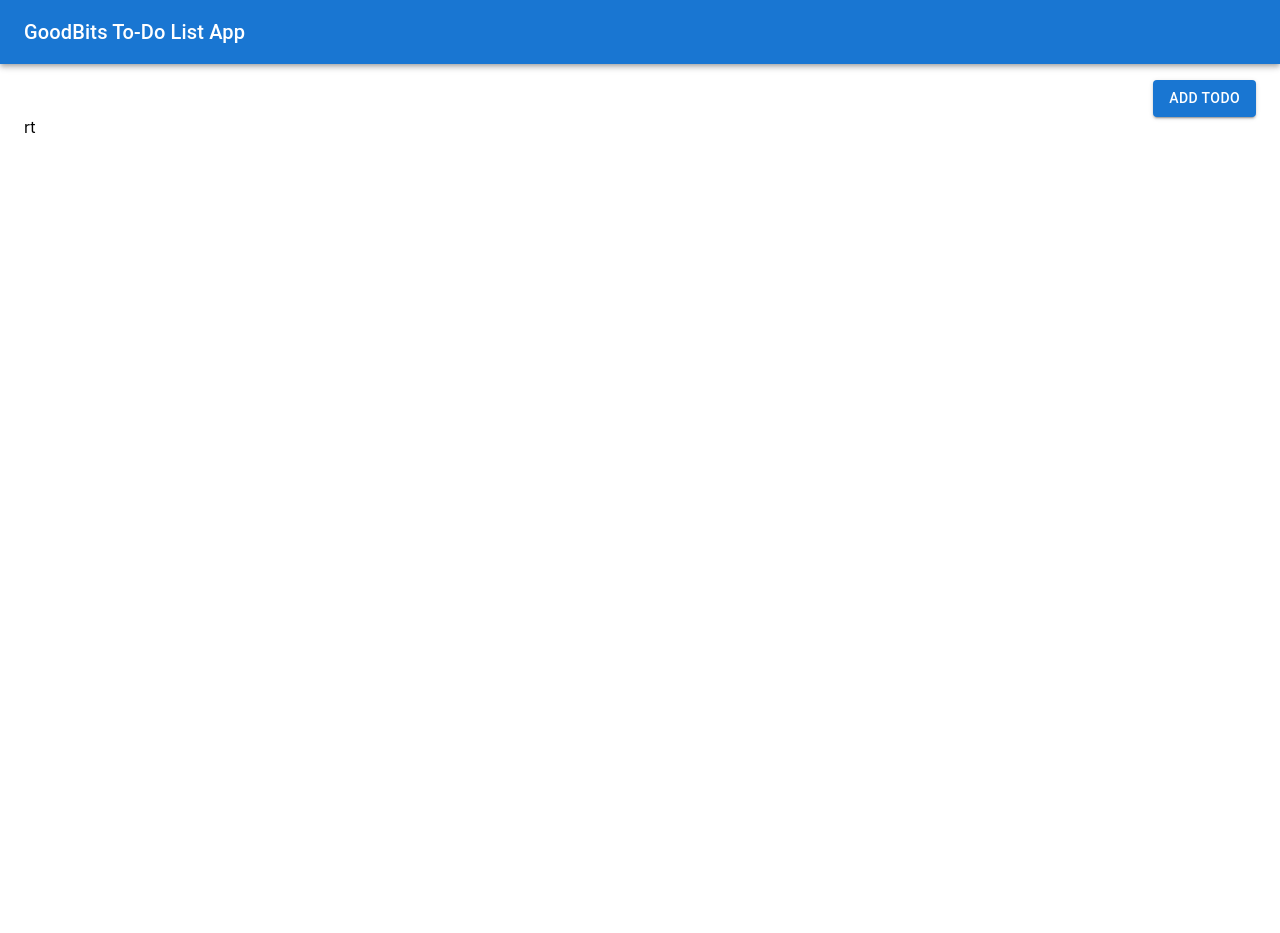
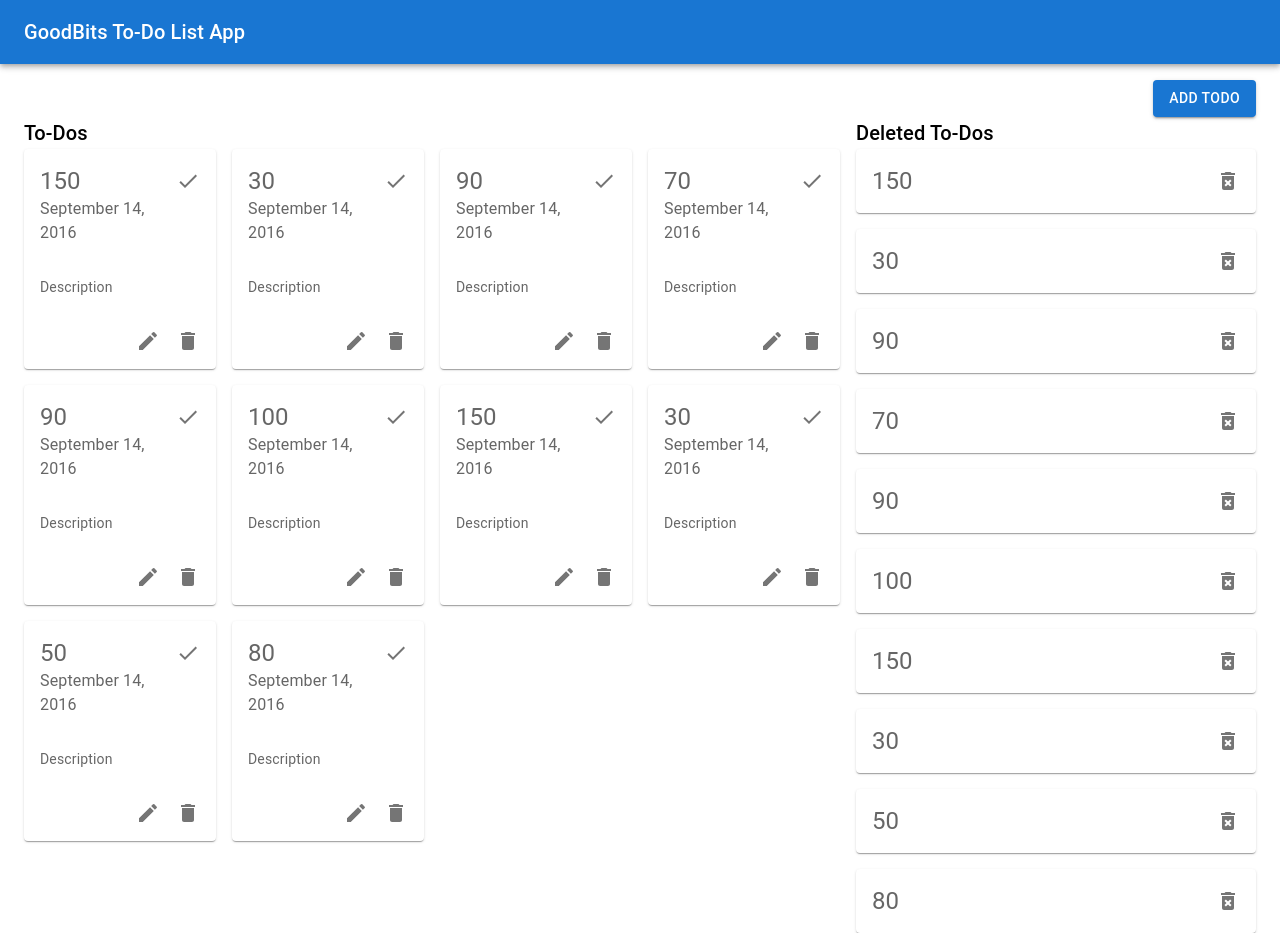
Before and after one commit to AnvarPK/ToDo-List-App, a React (Create React App) app: page / in a window 1280 px wide. Before the commit the page ends 800 px from the top, so only its background shows below. Built offline with nearby package versions, Linux system fonts and the light colour scheme.

Commit message:
Home UI Completed

```diff
--- a/package.json
+++ b/package.json
@@ -5,6 +5,7 @@
   "dependencies": {
     "@emotion/react": "^11.7.0",
     "@emotion/styled": "^11.6.0",
+    "@mui/icons-material": "^5.2.0",
     "@mui/material": "^5.2.1",
     "@testing-library/jest-dom": "^5.15.1",
     "@testing-library/react": "^11.2.7",
--- a/src/appconsts.js
+++ b/src/appconsts.js
@@ -5,5 +5,9 @@ export const APP_CONSTANTS = {
         DELETED_TODOS: '/deleted-todos',
         EDIT_TODO: '/edit-todo/:id',
 
+    },
+    VIEW_TYPES:{
+        LIST: 'list',
+        GRID: 'grid'
     }
 }
--- /dev/null
+++ b/src/components/todolist/index.jsx
@@ -0,0 +1,28 @@
+import { Grid } from '@mui/material';
+import PropTypes from 'prop-types';
+import React from 'react';
+import { APP_CONSTANTS } from '../../appconsts';
+import ToDo from './todo';
+
+const heights = [150, 30, 90, 70, 90, 100, 150, 30, 50, 80];
+
+const ToDoList = (props) => {
+    const { viewType } = props;
+    const isGridType = viewType === APP_CONSTANTS.VIEW_TYPES.GRID;
+    const widths = isGridType ? { xs: 12, sm: 6, md: 4, lg:3} : { xs: 12 };
+    return (
+        <Grid container spacing={2}  >
+            {heights.map((title, index) => (<Grid item key={index} {...widths}  ><ToDo title={title} isGridType={isGridType} date="September 14, 2016" /></Grid>))}
+        </Grid>
+    )
+}
+
+export default ToDoList
+
+ToDoList.defaultProps = {
+    viewType: APP_CONSTANTS.VIEW_TYPES.GRID
+}
+
+ToDoList.propTypes = {
+    viewType: PropTypes.oneOf([APP_CONSTANTS.VIEW_TYPES.LIST, APP_CONSTANTS.VIEW_TYPES.GRID])
+}
--- /dev/null
+++ b/src/components/todolist/style.js
@@ -0,0 +1,18 @@
+export const styles = {
+    list: {
+        display: 'flex',
+        // alignItems: 'center',
+        // justifyContent: 'center',
+        flexWrap: 'wrap',
+    },
+    card: {
+        // ...theme.typography.body2,
+        color: 'text.secondary',
+        // maxWidth: 345 // theme.spacing.unit * 50,
+
+    },
+    cardActions:{
+        display: 'flex',
+        justifyContent: 'flex-end',
+    }
+}
--- /dev/null
+++ b/src/components/todolist/todo.jsx
@@ -0,0 +1,59 @@
+import DeleteIcon from '@mui/icons-material/Delete';
+import DoneIcon from '@mui/icons-material/Done';
+import EditIcon from '@mui/icons-material/Edit';
+import DeleteForeverIcon from '@mui/icons-material/DeleteForever';
+import { Card, CardActions, CardContent, CardHeader, IconButton, Tooltip, Typography } from '@mui/material';
+import PropTypes from 'prop-types';
+import { styles } from './style';
+
+const ToDo = (props) => {
+    const { title, date, isGridType } = props;
+
+    const renderCardHeaderAction = () => {
+        return isGridType ? (
+            <IconButton aria-label="edit">
+                <DoneIcon />
+            </IconButton>) : (
+            <Tooltip title="Delete forever" placement="left">
+                <IconButton aria-label="delete-forever">
+                    <DeleteForeverIcon />
+                </IconButton>
+            </Tooltip>)
+    }
+
+    const renderCardItems = () => (
+        <>
+            <CardContent>
+                <Typography variant="body2" color="text.secondary">
+                    Description
+                </Typography>
+            </CardContent>
+            <CardActions disableSpacing sx={styles.cardActions}>
+                <IconButton aria-label="edit">
+                    <EditIcon />
+                </IconButton>
+                <IconButton aria-label="delete">
+                    <DeleteIcon />
+                </IconButton>
+            </CardActions>
+        </>
+    )
+    return (
+        <Card xs={2} sx={{ ...styles.card }}>
+            <CardHeader
+                action={renderCardHeaderAction()}
+                title={title}
+                subheader={isGridType ? date : ''}
+            />
+            {isGridType && renderCardItems()}
+        </Card>
+    )
+}
+
+export default ToDo
+
+ToDo.propTypes = {
+    title: PropTypes.string,
+    date: PropTypes.string,
+    isGridType: PropTypes.bool,
+}
--- a/src/components/ui/navlink.jsx
+++ b/src/components/ui/navlink.jsx
@@ -1,4 +1,4 @@
-import { styled } from '@mui/system';
+import { styled } from '@mui/material/styles';
 import { NavLink as RouterLink } from 'react-router-dom';
 
 export const NavLink = styled(RouterLink)``;
--- a/src/pages/home/index.jsx
+++ b/src/pages/home/index.jsx
@@ -1,19 +1,35 @@
-import { Button, Grid, Link } from "@mui/material"
-import { Box } from "@mui/system"
+import { Button, Grid, Typography } from "@mui/material";
+import { Box } from "@mui/system";
 import { APP_CONSTANTS } from "../../appconsts";
+import ToDoList from "../../components/todolist";
+import { NavLink } from "../../components/ui/navlink";
 import { styles } from "./style";
-import { NavLink } from "../../components/ui/navlink";
 
 const Home = () => {
     return (
         <>
-            <Box display="flex" justifyContent="flex-end" sx={styles.addTodo}>
-                <NavLink to={APP_CONSTANTS.ROUTES.CREATE_TODO} sx={{ ...styles.addTodo }} >
-                    <Button color="primary" variant="contained" sx={{ ...styles.addTodo }} >Add ToDo</Button>
+            <Box display="flex" justifyContent="flex-end" >
+                <NavLink to={APP_CONSTANTS.ROUTES.CREATE_TODO} sx={styles.addTodo}>
+                    <Button color="primary" variant="contained" >Add ToDo</Button>
                 </NavLink>
             </Box>
-            <Grid container display >
-                rt
+            <Grid container spacing={2} alignItems="flex-start">
+                <Grid container item xs={12} md={8} >
+                    <Grid item xs={12}>
+                        <Typography variant="h6" >To-Dos</Typography>
+                    </Grid>
+                    <Grid item xs={12}>
+                        <ToDoList />
+                    </Grid>
+                </Grid>
+                <Grid container item xs={4} sx={styles.deletedList}>
+                    <Grid item xs={12}>
+                        <Typography variant="h6" >Deleted To-Dos</Typography>
+                    </Grid>
+                    <Grid item xs={12}>
+                        <ToDoList viewType={APP_CONSTANTS.VIEW_TYPES.LIST} />
+                    </Grid>
+                </Grid>
             </Grid>
         </>
     )
--- a/src/pages/home/style.js
+++ b/src/pages/home/style.js
@@ -1,5 +1,8 @@
 export const styles = {
     addTodo: {
         textDecoration: 'none',
+    },
+    deletedList: {
+        display: { xs: "none", md: "block" }
     }
 }
```
Also changed, not shown: 1 other file (tests, documents, lock files or other folders).
